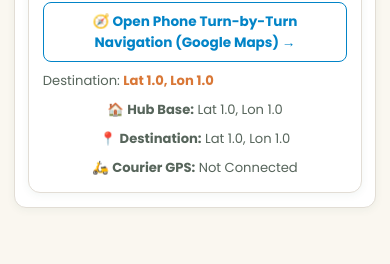
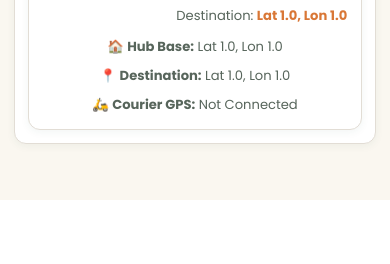
Before and after one commit to jibinchacko165-web/Veetile-Ruchi, a Django app: page /delivery/track/1/ in a window 390 px wide. Shown: the part 2829-3093 px from the top of the page. After the commit the page ends 3029 px from the top, so only its background shows below. Run offline with Django 4.2, Linux system fonts and the light colour scheme; a user stored in the database is signed in; tables that the repository leaves empty hold one stand-in row (values such as "Sample post"); grey boxes marked "Sample" are stand-in pictures; a database or web service that is not in the repository returns one stand-in record (values such as "Sample title"); data that the repository does not hold is empty.

Commit message:
Remove Open Phone Turn-by-Turn Navigation button from courier track page

```diff
--- a/templates/delivery/track.html
+++ b/templates/delivery/track.html
@@ -300,10 +300,7 @@
             <div id="delivery-nav-map" style="height: 500px; width: 100%; border-radius: 14px; border: 1.5px solid var(--dark-border); z-index: 1; margin-bottom: 0.5rem;"></div>
         </div>
 
-        <div style="margin-top: 0.5rem; display: flex; justify-content: space-between; align-items: center; flex-wrap: wrap; gap: 0.5rem;">
-            <a href="https://www.google.com/maps/dir/?api=1&destination={{ cust_lat }},{{ cust_lon }}&travelmode=driving" target="_blank" rel="noopener noreferrer" class="btn btn-outline" style="padding: 0.45rem 1rem; font-size: 0.85rem; font-weight: 700; color: #0284c7; border-color: #0284c7; text-decoration: none; display: inline-flex; align-items: center; gap: 0.4rem;">
-                🧭 Open Phone Turn-by-Turn Navigation (Google Maps) &rarr;
-            </a>
+        <div style="margin-top: 0.5rem; text-align: right;">
             <span style="font-size: 0.82rem; color: var(--text-muted);">
                 Destination: <strong style="color: var(--primary-orange);">Lat {{ cust_lat }}, Lon {{ cust_lon }}</strong>
             </span>
```
